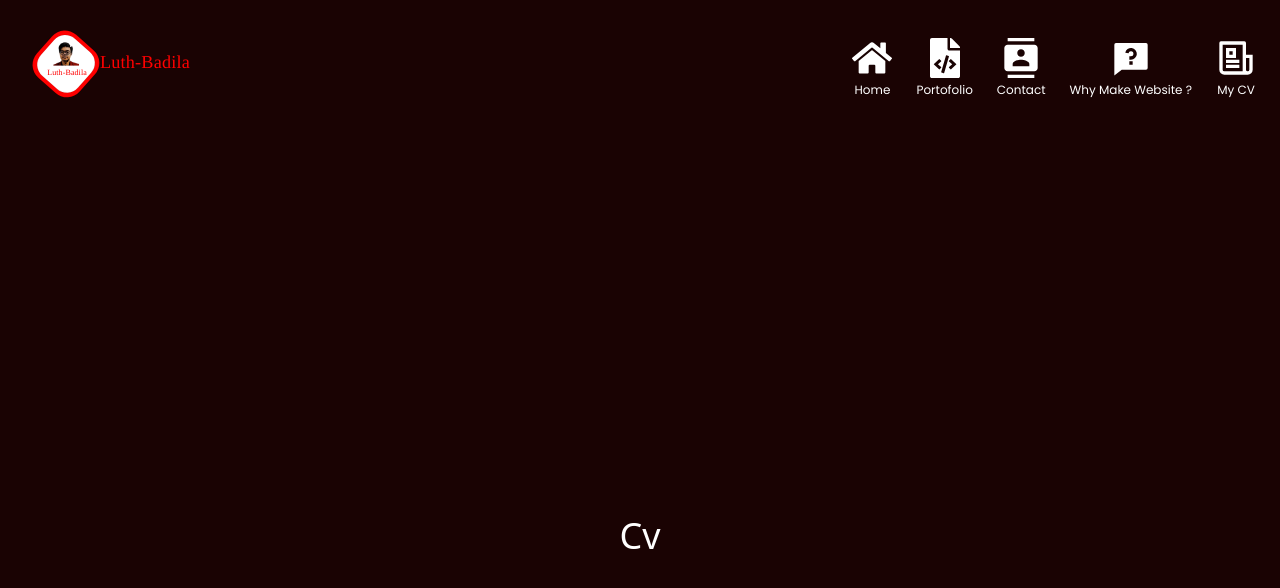
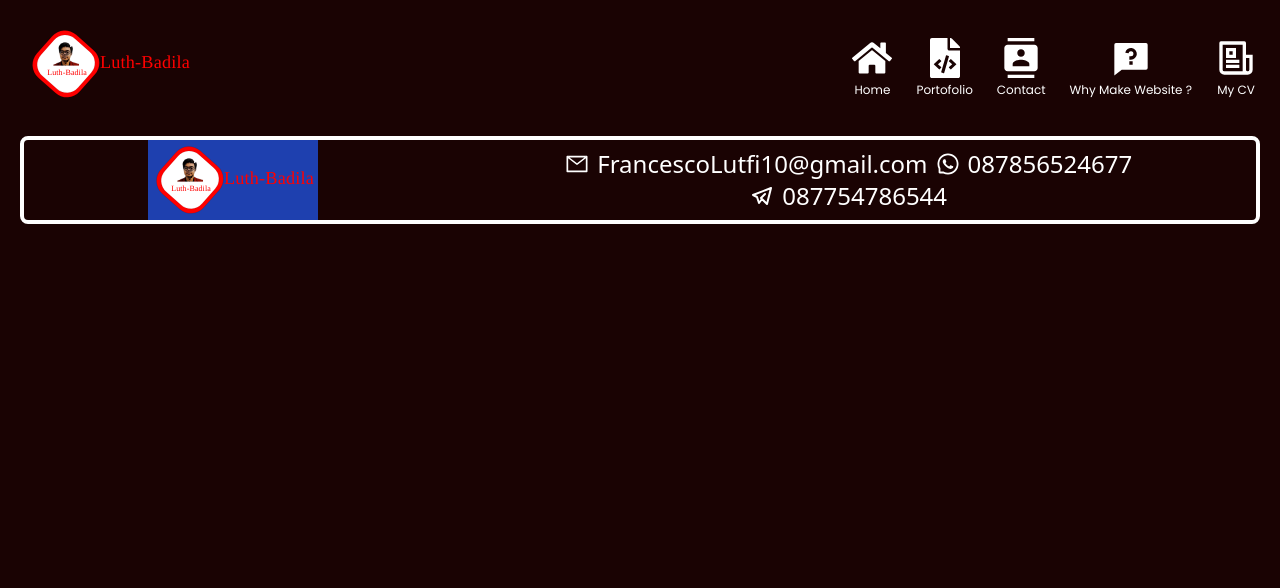
Before and after one commit to Luth-Badila/Luth-Badila, a React (Vite) app: page /cv in a window 1280 px wide. Shown: the top 588 px of the page. Built offline with nearby package versions, Linux system fonts and the light colour scheme.

Commit message:
changed cv.jsx by adding border and rudimenatry content

```diff
--- a/src/components/Cv.jsx
+++ b/src/components/Cv.jsx
@@ -1,7 +1,34 @@
 import React from "react";
+import { logoHeader } from "../assets";
+import { AiOutlineMail, AiOutlineWhatsApp } from "react-icons/ai";
+import { TbBrandTelegram } from "react-icons/tb";
 
 const Cv = () => {
-  return <div className="flex justify-center items-center h-screen text-4xl text-white">Cv</div>;
+  return (
+    <div className="flex h-full border-solid rounded-lg text-white border-4 border-white justify-around items-center mx-5">
+      <div className="flex bg-blue-800">
+        <img src={logoHeader} alt="profile photo" className="sm:w-[170px] sm:h-[80px] w-[80px]" />
+      </div>
+      <div className="text-2xl">
+        <div className="flex gap-2 items-center">
+          <div className="flex items-center gap-2">
+            <AiOutlineMail />
+            <p>FrancescoLutfi10@gmail.com</p>
+          </div>
+          <div className="flex items-center gap-2">
+            <AiOutlineWhatsApp />
+            <p>087856524677</p>
+          </div>
+        </div>
+        <div className="flex flex-col items-center">
+          <div className="flex items-center gap-2">
+            <TbBrandTelegram />
+            <p>087754786544</p>
+          </div>
+        </div>
+      </div>
+    </div>
+  );
 };
 
 export default Cv;
```
